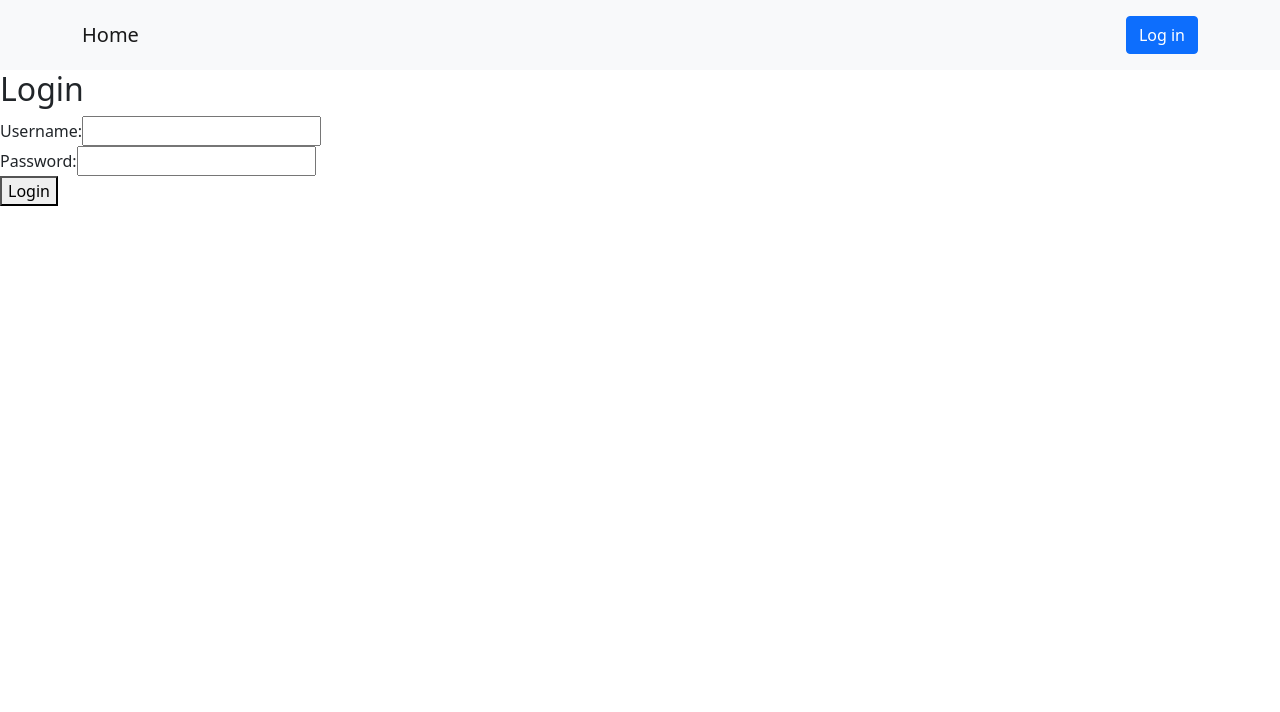
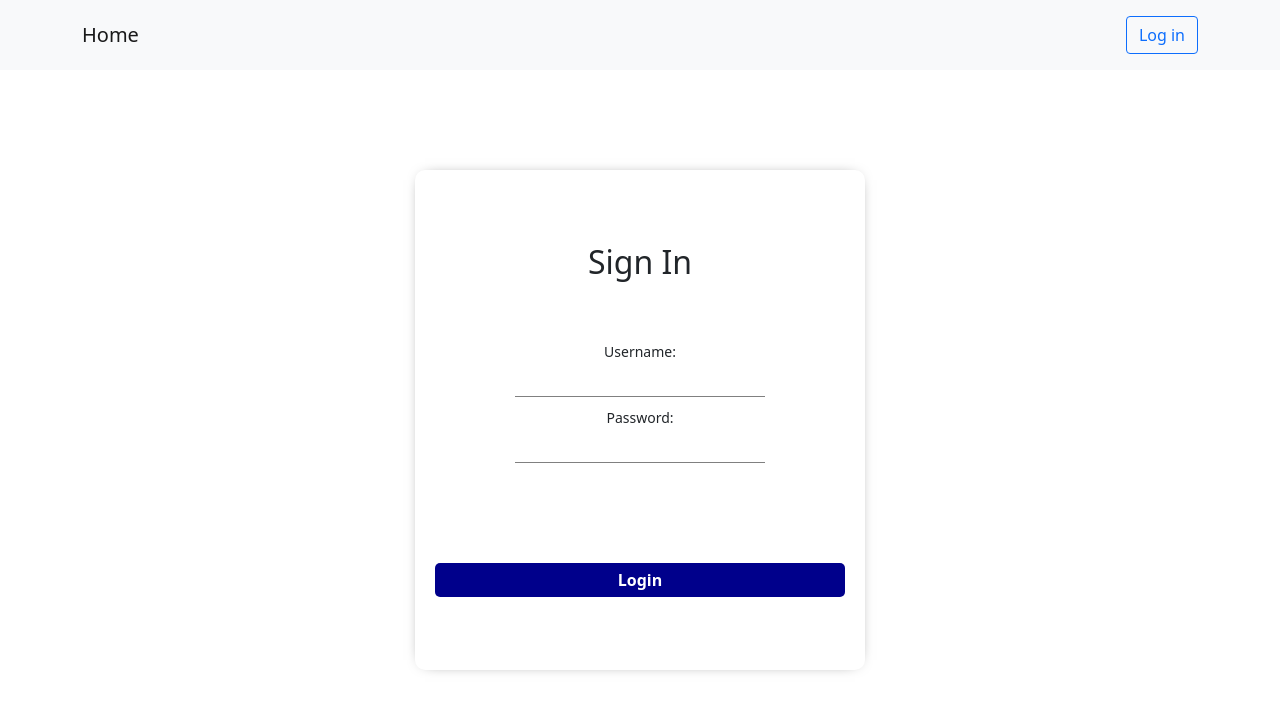
Before and after one commit to wickes1/fullstack-react-flask-overview-frontend, a React (Create React App) app: page /login in a window 1280 px wide. Shown: the top 712 px of the page. Built offline with nearby package versions, Linux system fonts and the light colour scheme.

Commit message:
login in page design done

```diff
--- a/src/App.js
+++ b/src/App.js
@@ -1,9 +1,9 @@
 import { BrowserRouter as Router, Switch, Route } from 'react-router-dom'
+import { Topbar } from './components/topbar/Topbar'
 import './app.css'
 import Home from './pages/home/Home'
 import Login from './pages/login/Login'
 import injectContext from './store/appContext'
-import { Topbar } from './components/topbar/Topbar'
 import Charts from './pages/charts/Charts'
 import Overview from './pages/overview/Overview'
 function App() {
--- a/src/components/topbar/Topbar.jsx
+++ b/src/components/topbar/Topbar.jsx
@@ -1,6 +1,6 @@
 import React, { useContext } from 'react'
 import { Link, useHistory } from 'react-router-dom'
-import { Navbar, Container, Nav } from 'react-bootstrap'
+import { Navbar, Container, Nav, Button } from 'react-bootstrap'
 import { Context } from '../../store/appContext'
 import './topbar.css'
 
@@ -33,79 +33,22 @@ export const Topbar = () => {
             <div className="ml-auto">
               {!store.token ? (
                 <Link to="/login">
-                  <button className="btn btn-primary">Log in</button>
+                  <Button variant="outline-primary">Log in</Button>
                 </Link>
               ) : (
-                <button
+                <Button
+                  variant="outline-primary"
                   onClick={() => {
                     actions.logout()
                   }}
-                  className="btn btn-primary"
                 >
                   Log out
-                </button>
+                </Button>
               )}
             </div>
           </Navbar>
         </Container>
       </Navbar>
     </>
-
-    // <div className="topbar">
-    //   <div className="topbarWrapper">
-    //     <div className="topLeft">
-    //       <Link to="/" className="link">
-    //         <span className="home">Homepage</span>
-    //       </Link>
-    //     </div>
-
-    //     <div className="topMiddle">
-    //       <Link to="/" className="link">
-    //         <span className="home">Homepage</span>
-    //       </Link>
-    //     </div>
-
-    //     <div className="topRight">
-    //       <div className="ml-auto">
-    //         {!store.token ? (
-    //           <Link to="/login">
-    //             <button className="btn btn-primary">Log in</button>
-    //           </Link>
-    //         ) : (
-    //           <button
-    //             onClick={() => {
-    //               actions.logout()
-    //             }}
-    //             className="btn btn-primary"
-    //           >
-    //             Log out
-    //           </button>
-    //         )}
-    //       </div>
-    //     </div>
-    //   </div>
-    // </div>
-
-    // <nav className="navbar navbar-light bg-light mb-3">
-    //   <Link to="/">
-    //     <span className="navbar-brand mb-0 h1">Homepage</span>
-    //   </Link>
-    //   <div className="ml-auto">
-    //     {!store.token ? (
-    //       <Link to="/login">
-    //         <button className="btn btn-primary">Log in</button>
-    //       </Link>
-    //     ) : (
-    //       <button
-    //         onClick={() => {
-    //           actions.logout()
-    //         }}
-    //         className="btn btn-primary"
-    //       >
-    //         Log out
-    //       </button>
-    //     )}
-    //   </div>
-    // </nav>
   )
 }
--- a/src/pages/home/Home.jsx
+++ b/src/pages/home/Home.jsx
@@ -11,11 +11,7 @@ export default function Home() {
     <div>
       <button onClick={() => actions.getMetrics()}>Retreive Data</button>
 
-      <div>
-        {store.data ? <pre>{JSON.stringify(store.data, null, 2)}</pre> : null}
-
-        {/* <pre>{JSON.stringify(store.data, null, 2)}</pre> */}
-      </div>
+      <div>{store.data ? <pre>{JSON.stringify(store.data, null, 2)}</pre> : null}</div>
     </div>
   )
 }
--- a/src/pages/login/Login.jsx
+++ b/src/pages/login/Login.jsx
@@ -1,14 +1,13 @@
 import React, { useContext, useState } from 'react'
 import { useHistory } from 'react-router'
 import { Context } from '../../store/appContext'
+import './login.css'
 
 export default function Login() {
   const { store, actions } = useContext(Context)
   const [username, setUsername] = useState('')
   const [password, setPassword] = useState('')
   const history = useHistory()
-
-  // const token = sessionStorage.getItem('token')
 
   const handleClick = () => {
     actions.login(username, password).then(() => {
@@ -20,31 +19,15 @@ export default function Login() {
     history.push('/')
   }
 
-  // const handleClick = () => {
-  //   const headers = new Headers()
-  //   headers.set(
-  //     'Authorization',
-  //     'Basic ' + Buffer.from(username + ':' + password).toString('base64')
-  //   )
-
-  //   fetch('/login', {
-  //     method: 'GET',
-  //     headers: headers,
-  //   })
-  //     .then(res => res.json())
-  //     .then(data => sessionStorage.setItem('token', data.token))
-  //     .catch(error => console.error(error))
-  // }
-
   return (
-    <div className="login-form">
+    <div className="loginPage">
       {store.token && store.token !== '' && store.token !== undefined ? (
         // 'you are logged in with token:' + token
         history.push('/')
       ) : (
-        <div>
-          <h2>Login</h2>
-          <div className="form-group">
+        <div className="form">
+          <h2 className="formTitle">Sign In</h2>
+          <div className="formItem">
             <label htmlFor="name">Username:</label>
             <input
               type="text"
@@ -54,7 +37,7 @@ export default function Login() {
               }}
             />
           </div>
-          <div className="form-group">
+          <div className="formItem">
             <label htmlFor="password">Password:</label>
             <input
               type="password"
@@ -64,7 +47,9 @@ export default function Login() {
               }}
             />
           </div>
-          <button onClick={handleClick}>Login</button>
+          <button className="submitButton" onClick={handleClick}>
+            Login
+          </button>
         </div>
       )}
     </div>
--- a/src/pages/login/login.css
+++ b/src/pages/login/login.css
@@ -0,0 +1,53 @@
+.loginPage {
+  display: flex;
+  justify-content: center;
+  margin-top: 100px;
+}
+
+.form {
+  padding: 20px;
+  -webkit-box-shadow: 0px 0px 15px -10px #000000;
+  box-shadow: 0px 0px 15px -10px #000000;
+  border-radius: 10px;
+  width: 450px;
+  height: 500px;
+  display: flex;
+  flex-direction: column;
+  justify-content: center;
+}
+
+.formTitle {
+  display: flex;
+  justify-content: center;
+  margin-bottom: 50px;
+}
+
+.formItem {
+  display: flex;
+  flex-direction: column;
+  align-items: center;
+  margin-top: 10px;
+}
+/* child selector > */
+.formItem > label {
+  flex-direction: start;
+  margin-bottom: 5px;
+  font-size: 14px;
+}
+.formItem > input {
+  border: none;
+  width: 250px;
+  border-bottom: 1px solid gray;
+  height: 30px;
+}
+
+.submitButton {
+  margin-top: 100px;
+  border-radius: 5px;
+  border: none;
+  padding: 5px;
+  cursor: pointer;
+  background-color: darkblue;
+  color: white;
+  font-weight: 600;
+}
```
